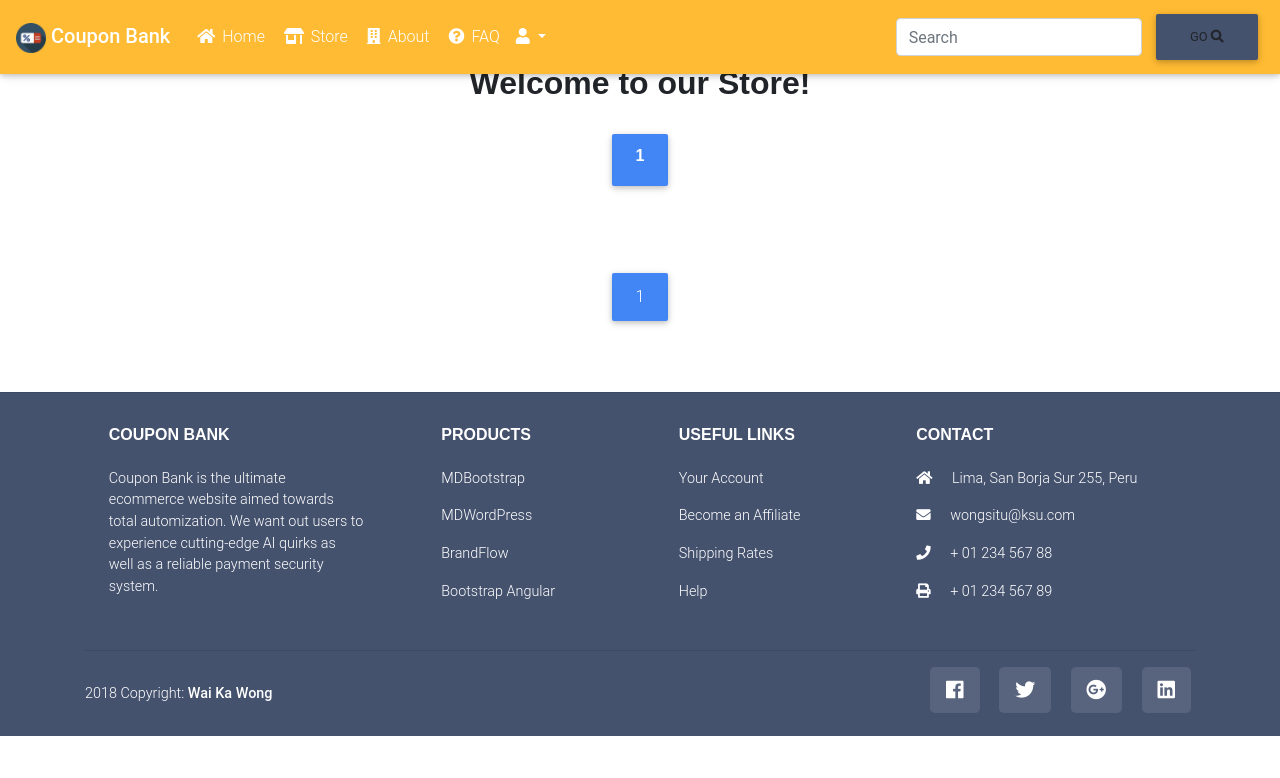
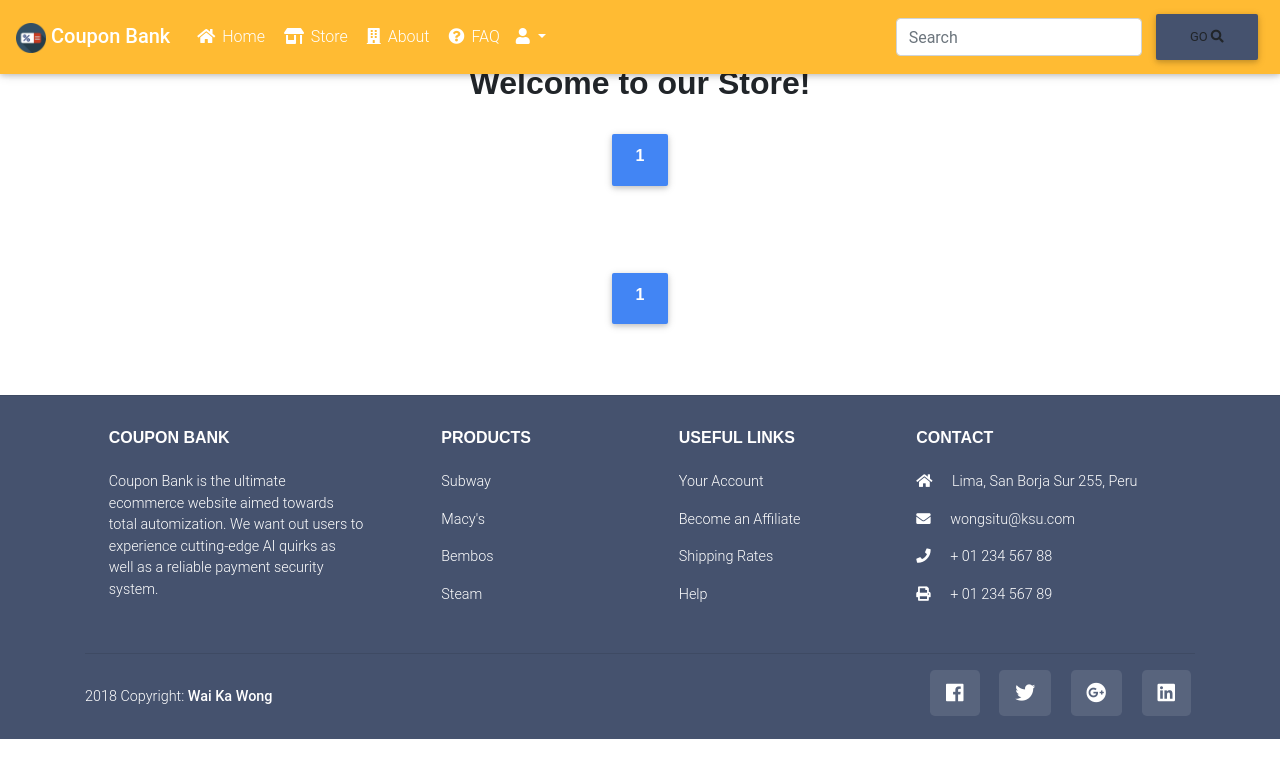
Before and after one commit to wongsitu/Coupon-Bank, a Django app: page /store in a window 1280 px wide. Shown: the top 778 px of the page. Run offline with Django 3.2, Linux system fonts and the light colour scheme; data that the repository does not hold is empty; parts of the project's set-up code (start-up, migrations or seed data) failed here and were passed over; some libraries are stand-ins or nearby versions.

Commit message:
Added contant

```diff
--- a/couponBank/templates/couponBank/base.html
+++ b/couponBank/templates/couponBank/base.html
@@ -127,16 +127,16 @@
             <div class="col-md-2 col-lg-2 col-xl-2 mx-auto mt-3">
                 <h6 class="text-uppercase mb-4 font-weight-bold">Products</h6>
                 <p>
-                    <a href="#!">MDBootstrap</a>
+                    <a href="#!">Subway</a>
                 </p>
                 <p>
-                    <a href="#!">MDWordPress</a>
+                    <a href="#!">Macy's</a>
                 </p>
                 <p>
-                    <a href="#!">BrandFlow</a>
+                    <a href="#!">Bembos</a>
                 </p>
                 <p>
-                    <a href="#!">Bootstrap Angular</a>
+                    <a href="#!">Steam</a>
                 </p>
             </div>
             <hr class="w-100 clearfix d-md-none">
--- a/couponBank/templates/couponBank/store_page.html
+++ b/couponBank/templates/couponBank/store_page.html
@@ -5,7 +5,7 @@
     {% if products.has_previous %}
         <li class="page-item">
             <a class="page-link" href="?page={{products.previous_page_number}}" aria-label="Previous">
-                <span aria-hidden="true">&laquo;</span>
+                <span aria-hidden="true"><h6>&laquo;</h6></span>
                 <span class="sr-only">Previous</span>
             </a>
         </li>
@@ -28,7 +28,7 @@
     {% if products.has_next %}
         <li class="page-item">
             <a class="page-link" href="?page={{products.next_page_number}}" aria-label="Previous">
-                <span aria-hidden="true">&raquo;</span>
+                <span aria-hidden="true"><h6>&raquo;</h6></span>
                 <span class="sr-only">Next</span>
             </a>
         </li>
@@ -56,7 +56,7 @@
     {% if products.has_previous %}
         <li class="page-item">
             <a class="page-link" href="?page={{products.previous_page_number}}" aria-label="Previous">
-                <span aria-hidden="true">&laquo;</span>
+                <span aria-hidden="true"><h6>&laquo;</h6></span>
                 <span class="sr-only">Previous</span>
             </a>
         </li>
@@ -65,13 +65,13 @@
         {% if products.number == num %}
         <li class="page-item active">
             <a class="page-link">
-                    {{num}}
+                <h6>{{num}}</h6>
             </a>
         </li>
         {% elif num > products.number|add:'-3' and num < products.number|add:'3' %}
         <li class="page-item">
             <a class="page-link" href="?page={{num}}">
-                {{num}}
+                <h6>{{num}}</h6>
             </a>
         </li>
         {% endif%}
@@ -79,7 +79,7 @@
     {% if products.has_next %}
         <li class="page-item">
             <a class="page-link" href="?page={{products.next_page_number}}" aria-label="Previous">
-                <span aria-hidden="true">&raquo;</span>
+                <span aria-hidden="true"><h6>&raquo;</h6></span>
                 <span class="sr-only">Next</span>
             </a>
         </li>
```
